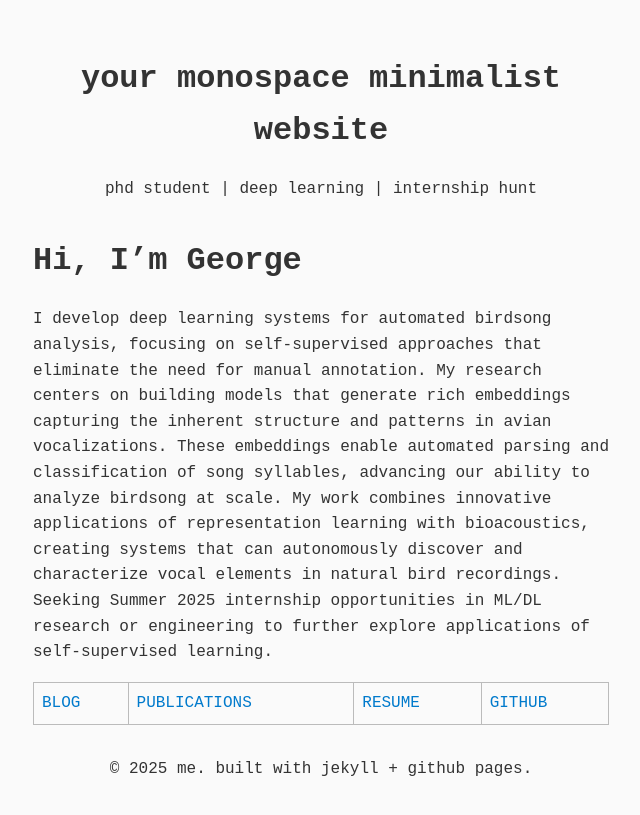
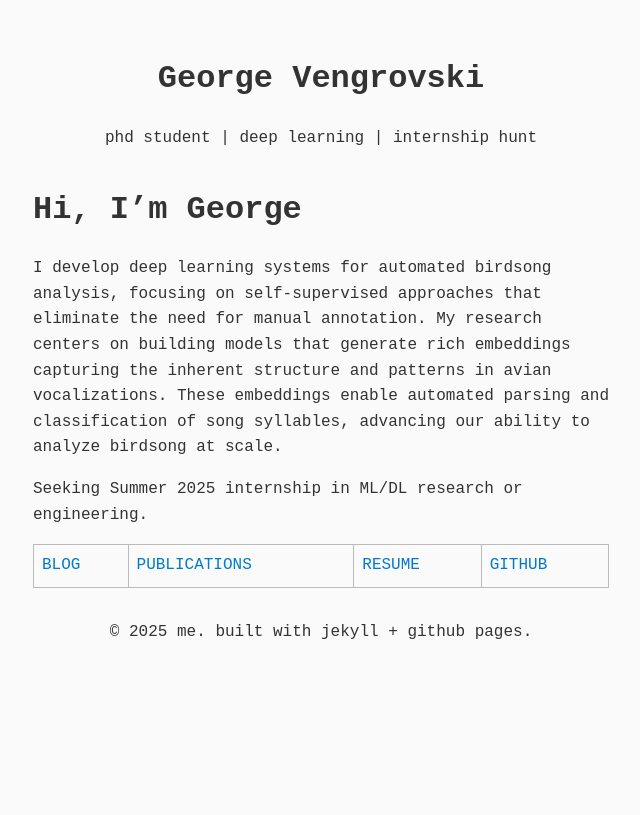
Before and after one commit to georgevenven/personal_website, a Jekyll site: the page built from index.md, in a window 1280 px wide. Shown: the top 815 px of the page, without its empty margins (319-959 px from the left). Built offline with Jekyll 4.4.1, drawn with Linux system fonts in a browser that asks for light colours.

Commit message:
header text updated

```diff
--- a/_config.yml
+++ b/_config.yml
@@ -1,4 +1,4 @@
-title: "your monospace minimalist website"
+title: "George Vengrovski"
 description: "phd student | deep learning | internship hunt"
 theme: minima
 plugins:
--- a/_layouts/default.html
+++ b/_layouts/default.html
@@ -8,7 +8,7 @@
   </head>
   <body>
     <div class="site-header">
-      <h1>{{ site.title }}</h1>
+      <h1><a href="/">{{ site.title }}</a></h1>
       <p>{{ site.description }}</p>
     </div>
     <div class="site-content">
--- a/assets/style.css
+++ b/assets/style.css
@@ -39,3 +39,12 @@ body {
   .blog-post {
     margin-bottom: 2rem;
   }
+
+  .site-header h1 a {
+    color: #333;
+    text-decoration: none;
+  }
+
+  .site-header h1 a:hover {
+    text-decoration: none;
+  }
--- a/index.md
+++ b/index.md
@@ -5,7 +5,9 @@ title: home
 
 # Hi, I'm George
 
-I develop deep learning systems for automated birdsong analysis, focusing on self-supervised approaches that eliminate the need for manual annotation. My research centers on building models that generate rich embeddings capturing the inherent structure and patterns in avian vocalizations. These embeddings enable automated parsing and classification of song syllables, advancing our ability to analyze birdsong at scale. My work combines innovative applications of representation learning with bioacoustics, creating systems that can autonomously discover and characterize vocal elements in natural bird recordings. Seeking Summer 2025 internship opportunities in ML/DL research or engineering to further explore applications of self-supervised learning.
+I develop deep learning systems for automated birdsong analysis, focusing on self-supervised approaches that eliminate the need for manual annotation. My research centers on building models that generate rich embeddings capturing the inherent structure and patterns in avian vocalizations. These embeddings enable automated parsing and classification of song syllables, advancing our ability to analyze birdsong at scale.
+
+Seeking Summer 2025 internship in ML/DL research or engineering.
 
 
 [BLOG](/blog) | [PUBLICATIONS](/publications) | [RESUME](#) | [GITHUB](https://github.com/username)
```
